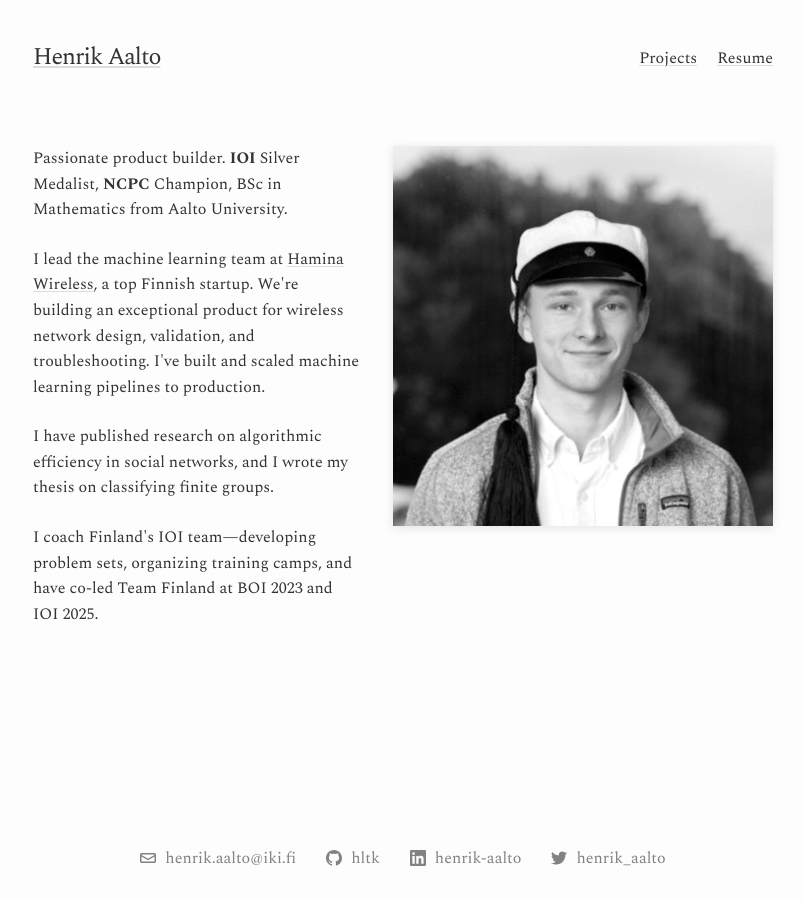
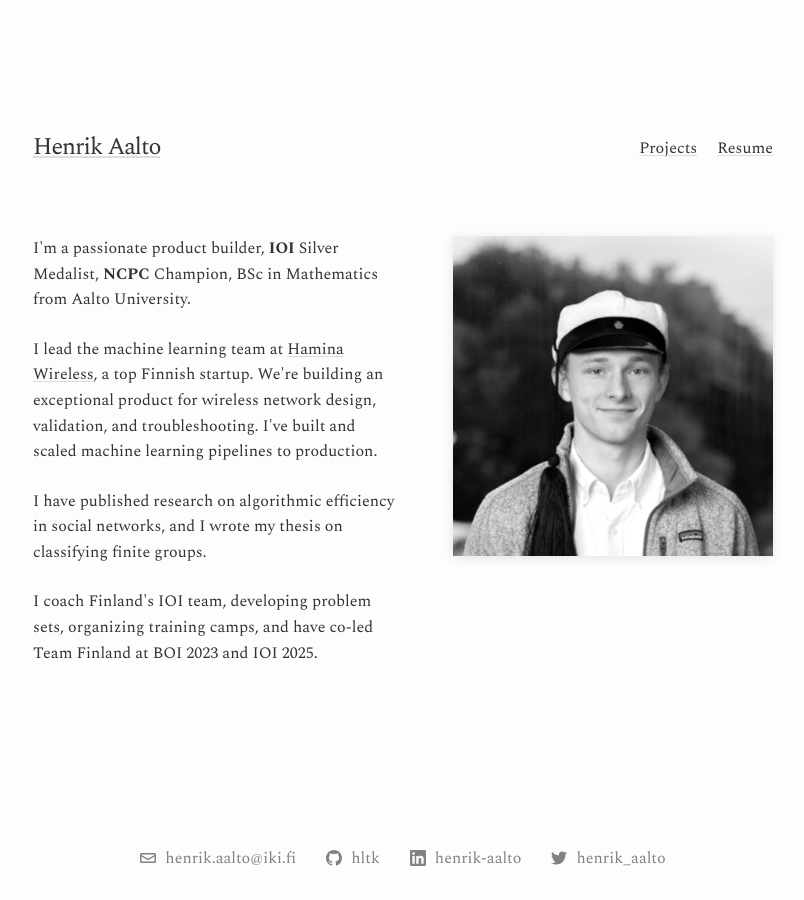
Before and after one commit to hltk/hltk.github.io, a Jekyll site: the page built from index.markdown, in a window 1280 px wide. Shown: the whole page, without its empty margins (237-1041 px from the left). Built offline with Jekyll 4.4.1, drawn with Linux system fonts in a browser that asks for light colours.

Commit message:
feat: update homepage styling and intro text
- Add 120px top padding to site header
- Set homepage image width to 320px
- Increase gap between image and text to 3.5em
- Add text-wrap: pretty to intro text
- Update intro text content with revised wording

```diff
--- a/_sass/minima/_layout.scss
+++ b/_sass/minima/_layout.scss
@@ -3,7 +3,7 @@
  */
 .site-header {
   min-height: $spacing-unit * 1.865;
-  padding: $spacing-unit 0;
+  padding: 120px 0 $spacing-unit 0;
   position: relative;
   display: flex;
   align-items: center;
--- a/assets/main.scss
+++ b/assets/main.scss
@@ -49,6 +49,7 @@ h1, h2, h3, h4, h5, h6 {
 
 .about-section {
   margin: 0 0 1.5rem 0;
+  gap: 3.5em;
 }
 
 .home h2 {
@@ -68,9 +69,14 @@ h1, h2, h3, h4, h5, h6 {
   box-shadow: 0 2px 10px rgba(0,0,0,0.1);
 }
 
+.about-section .featured-image img {
+  width: 320px;
+}
+
 .intro-text {
   flex: 1;
   min-width: 300px;
+  text-wrap: pretty;
 }
 
 .intro-text h2 {
@@ -161,7 +167,7 @@ h1, h2, h3, h4, h5, h6 {
 }
 
 .page-content .featured-image img {
-  width: 380px;
+  width: 320px;
   max-width: 100%;
   height: auto;
   display: block;
--- a/index.markdown
+++ b/index.markdown
@@ -7,13 +7,13 @@ hide_title: true
 <div class="home">
   <section class="about-section">
     <div class="intro-text">
-      <p>Passionate product builder. <strong>IOI</strong> Silver Medalist, <strong>NCPC</strong> Champion, BSc in Mathematics from Aalto University.</p>
+      <p>I'm a passionate product builder, <strong>IOI</strong> Silver Medalist, <strong>NCPC</strong> Champion, BSc in Mathematics from Aalto University.</p>
 
       <p>I lead the machine learning team at <a href="https://hamina.com/">Hamina Wireless</a>, a top Finnish startup. We're building an exceptional product for wireless network design, validation, and troubleshooting. I've built and scaled machine learning pipelines to production.</p>
 
       <p>I have published research on algorithmic efficiency in social networks, and I wrote my thesis on classifying finite groups.</p>
 
-      <p>I coach Finland's IOI team—developing problem sets, organizing training camps, and have co-led Team Finland at BOI 2023 and IOI 2025.</p>
+      <p>I coach Finland's IOI team, developing problem sets, organizing training camps, and have co-led Team Finland at BOI 2023 and IOI 2025.</p>
     </div>
 
     <div class="featured-image">
```
